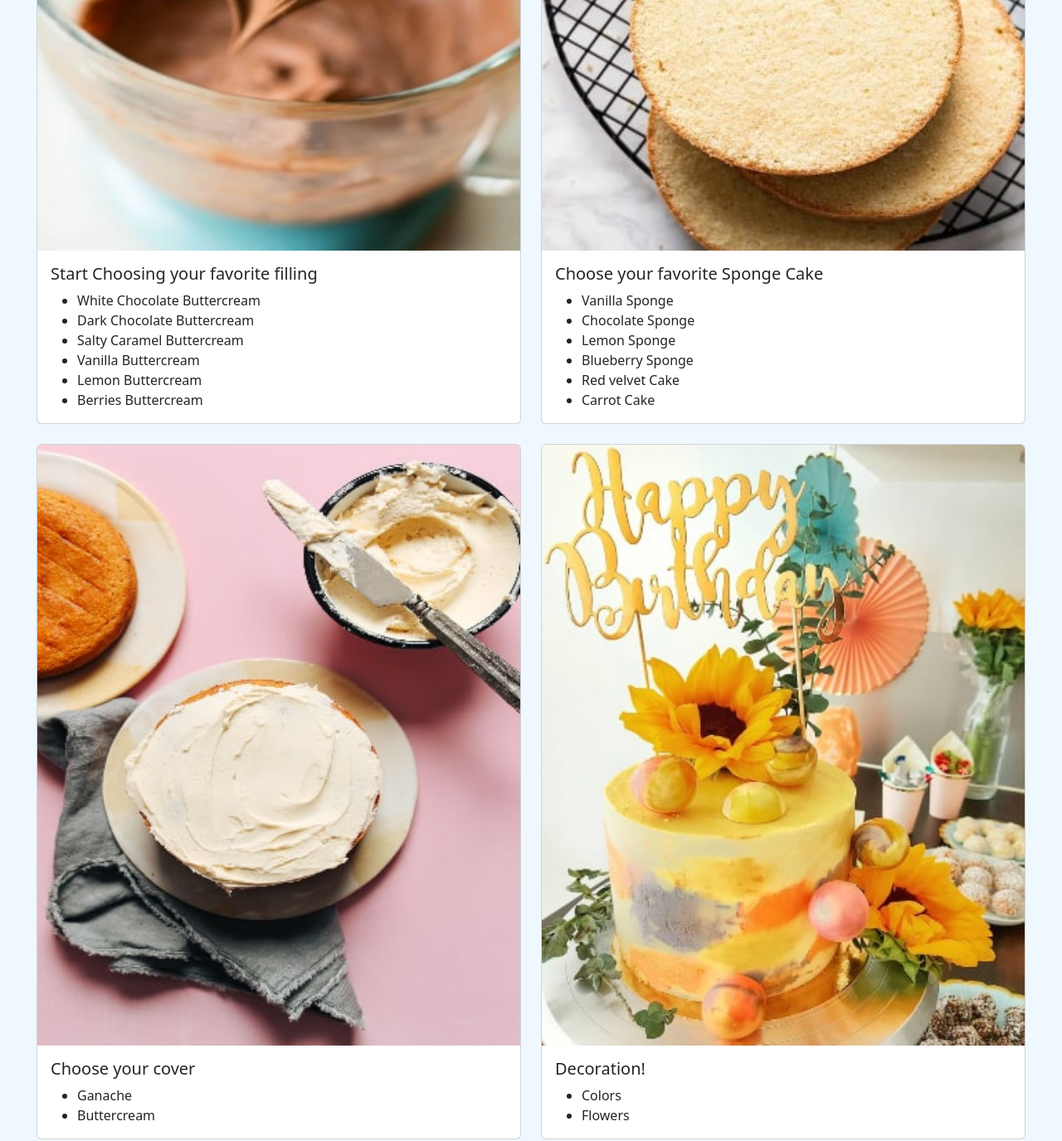
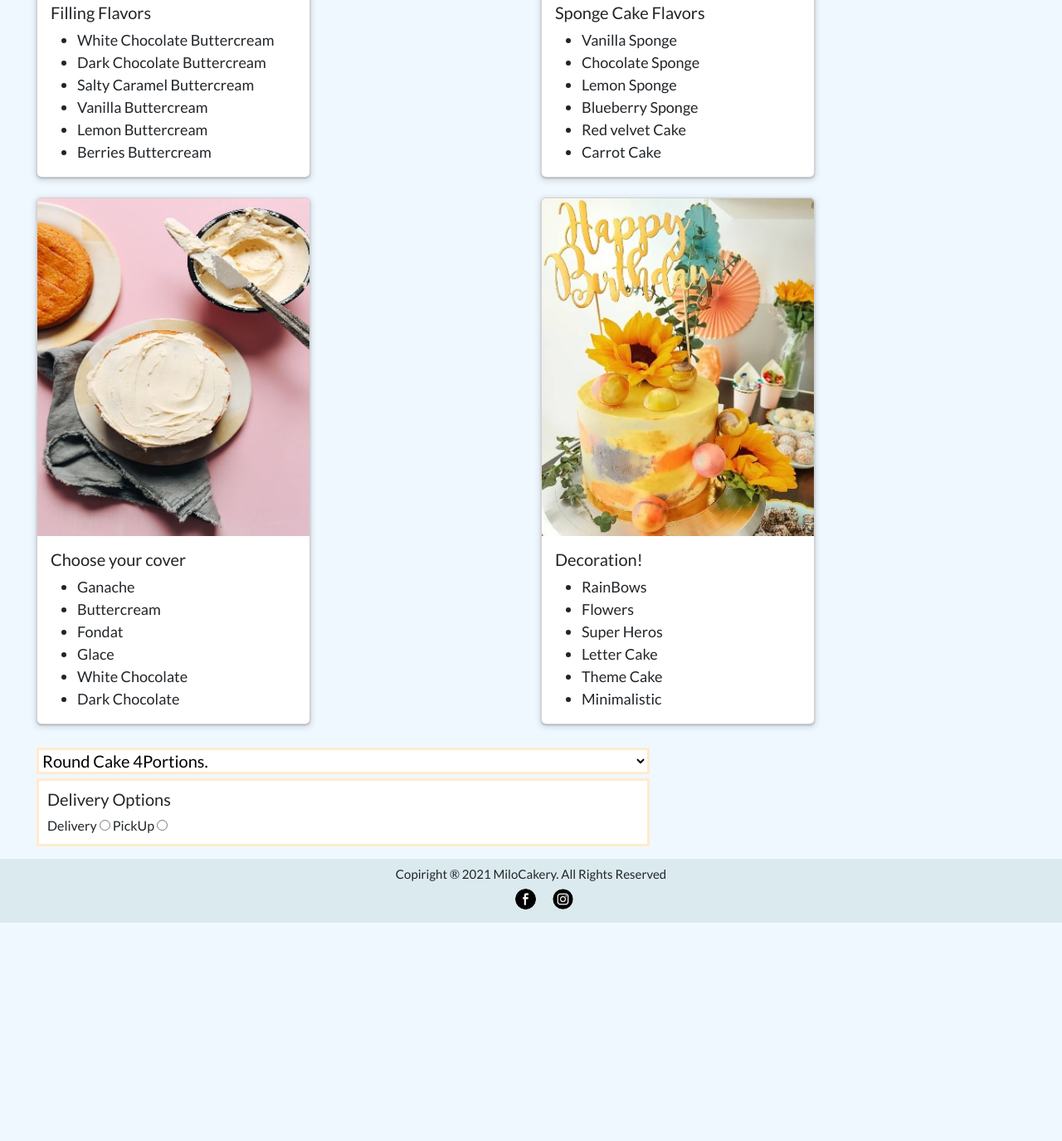
Before and after one commit to TrellixVulnTeam/10_MilocakeryPoncio_SEO_NNZM, a website: page pages/howtoorder.html in a window 1280 px wide. Shown: the part 961-2336 px from the top of the page at 83% size. After the commit the page ends 2073 px from the top, so only its background shows below. Drawn offline with nearby package versions, Linux system fonts and the light colour scheme.

Commit message:
how to order 1

```diff
--- a/assets/scss/_aboutus.scss
+++ /dev/null
@@ -1,8 +0,0 @@
-.pp {
-    p{
-    display: flex;
-    justify-content: center;
-    font-family: 'Lato', sans-serif;
-    margin-top: 5px;
-    }
-}
--- a/assets/scss/_howtoorder.scss
+++ b/assets/scss/_howtoorder.scss
@@ -1,3 +1,16 @@
+.card {
+    display: flex;
+    width: 330px;
+    box-shadow: rgba(60, 64, 67, 0.3) 0px 1px 2px 0px, rgba(60, 64, 67, 0.15) 0px 2px 6px 2px;
+    font-family: 'Lato', sans-serif;
+    font-size: 18px;
+
+}
+.tarjetas {
+    display: flex;
+    flex-wrap: wrap;
+    margin: 2px;
+}
 .lista{
     width: 60%;
     font-size: 20px;
@@ -5,6 +18,8 @@
     margin: 20px 25px 5px 20px;
     font-family: 'Lato', sans-serif;
     background-color: white;
+    justify-content: center;
+    align-items: center;
 }
 .delivery{
     border: solid $colorborde;
--- a/assets/scss/_index.scss
+++ b/assets/scss/_index.scss
@@ -30,5 +30,14 @@ body {
     display: flex;
     justify-content: center;
     font-family: 'Lato', sans-serif;
+    margin-top: 30px;
+}
+.pp {
+    p{
+    display: flex;
+    justify-content: center;
+    font-family: 'Lato', sans-serif;
     margin-top: 5px;
+    font-size: 20px;
+    }
 }
--- a/assets/scss/style.scss
+++ b/assets/scss/style.scss
@@ -5,7 +5,7 @@
 @import "contactus";
 @import "reset.scss";
 @import "colores.scss";
-@import 'https://fonts.googleapis.com/css?family=Lato:400,700';
+@import url('https://fonts.googleapis.com/css?family=Lato:400,700');
 
 
 $colores:(
--- a/pages/howtoorder.html
+++ b/pages/howtoorder.html
@@ -57,7 +57,7 @@
       </div>
     </header>
     <main class="container-fluid">
-      <div id="carouselExampleCaptions" class="carousel slide" data-bs-ride="false">
+      <div id="carouselExampleCaptions" class="carousel slide data-bs-ride="false">
         <div class="carousel-indicators">
           <button type="button" data-bs-target="#carouselExampleCaptions" data-bs-slide-to="0" class="active" aria-current="true" aria-label="Slide 1"></button>
           <button type="button" data-bs-target="#carouselExampleCaptions" data-bs-slide-to="1" aria-label="Slide 2"></button>
@@ -86,11 +86,11 @@
         </button>
       </div>
       <div class="row g-4 m-2">
-        <div class="col-12 col-md-6 col-xl-6">
+        <div class="col-12 col-md-6 col-xl-6 col-xxl-3 col-lg-6">
           <div class="card">
             <img src="../assets/img/relleno.jpg" class="card-img-top" alt="...">
             <div class="card-body">
-              <h5 class="card-title">Start Choosing your favorite filling</h5>
+              <h5 class="card-title">Filling Flavors</h5>
               <ul class="card-text">
                 <li>White Chocolate Buttercream</li>
                 <li>Dark Chocolate Buttercream</li>
@@ -102,11 +102,11 @@
             </div>
           </div>
         </div>
-        <div class="col-12 col-md-6 col-xl-6">
+        <div class="col-12 col-md-6 col-xl-6 col-xxl-3 col-lg-6">
           <div class="card">
             <img src="../assets/img/bizcochuelo.jpg" class="card-img-top" alt="...">
             <div class="card-body">
-              <h5 class="card-title">Choose your favorite Sponge Cake</h5>
+              <h5 class="card-title">Sponge Cake Flavors</h5>
               <ul class="card-text">
                 <li>Vanilla Sponge</li>
                 <li>Chocolate Sponge</li>
@@ -118,7 +118,7 @@
             </div>
           </div>
         </div>
-        <div class="col-12 col-md-6 col-xl-6">
+        <div class="col-12 col-md-6 col-xl-6 col-xxl-3 col-lg-6">
           <div class="card">
             <img src="../assets/img/cobertura.jpg" class="card-img-top" alt="...">
             <div class="card-body">
@@ -126,18 +126,26 @@
               <ul class="card-text">
                 <li>Ganache</li>
                 <li>Buttercream</li>
+                <li>Fondat</li>
+                <li>Glace</li>
+                <li>White Chocolate</li>
+                <li>Dark Chocolate</li>
               </ul>
             </div>
           </div>
         </div>
-        <div class="col-12 col-md-6 col-xl-6">
+        <div class="col-12 col-md-6 col-xl-6 col-xxl-3 col-lg-6">
           <div class="card">
             <img src="../assets/img/melicake3.jpg" class="card-img-top" alt="...">
             <div class="card-body">
               <h5 class="card-title">Decoration!</h5>
               <ul class="card-text">
-                <li>Colors</li>
+                <li>RainBows</li>
                 <li>Flowers</li>
+                <li>Super Heros</li>
+                <li>Letter Cake</li>
+                <li>Theme Cake</li>
+                <li>Minimalistic</li>
               </ul>
             </div>
           </div>
@@ -156,8 +164,18 @@
           <input type="radio" name="Envio" value="PU">
       </div>
     </main>
-    <footer class="row footer">
-        <h5 class="col-12">Copiright ® 2021 MiloCakery. All Rights Reserved</h5>
+    <footer class="row">
+      <div class="footer-content">
+        <h3 class="col-12">Copiright ® 2021 MiloCakery. All Rights Reserved</h3>
+        <ul class="social">
+          <li>
+            <a href="https://www.facebook.com/milocakery/" target="_blank"><img src="../assets/img/faceicon Chico.jpeg" alt="fb" width="50" height="50"></a>
+          </li>
+          <li>
+            <a href="https://www.instagram.com/milocakery/" target="_blank"><img src="../assets/img/igIcono Chico.jpeg" alt="ig" width="50" height="50"></a>
+          </li>
+        </ul>
+    </div>
     </footer>
     <script src="https://unpkg.com/aos@2.3.1/dist/aos.js"></script>
     <script>
```
Also changed, not shown: pages/aboutus.html (+12 -2 lines), pages/contactus.html (+12 -2 lines), pages/gallery.html (+12 -2 lines), assets/css/style.css.
